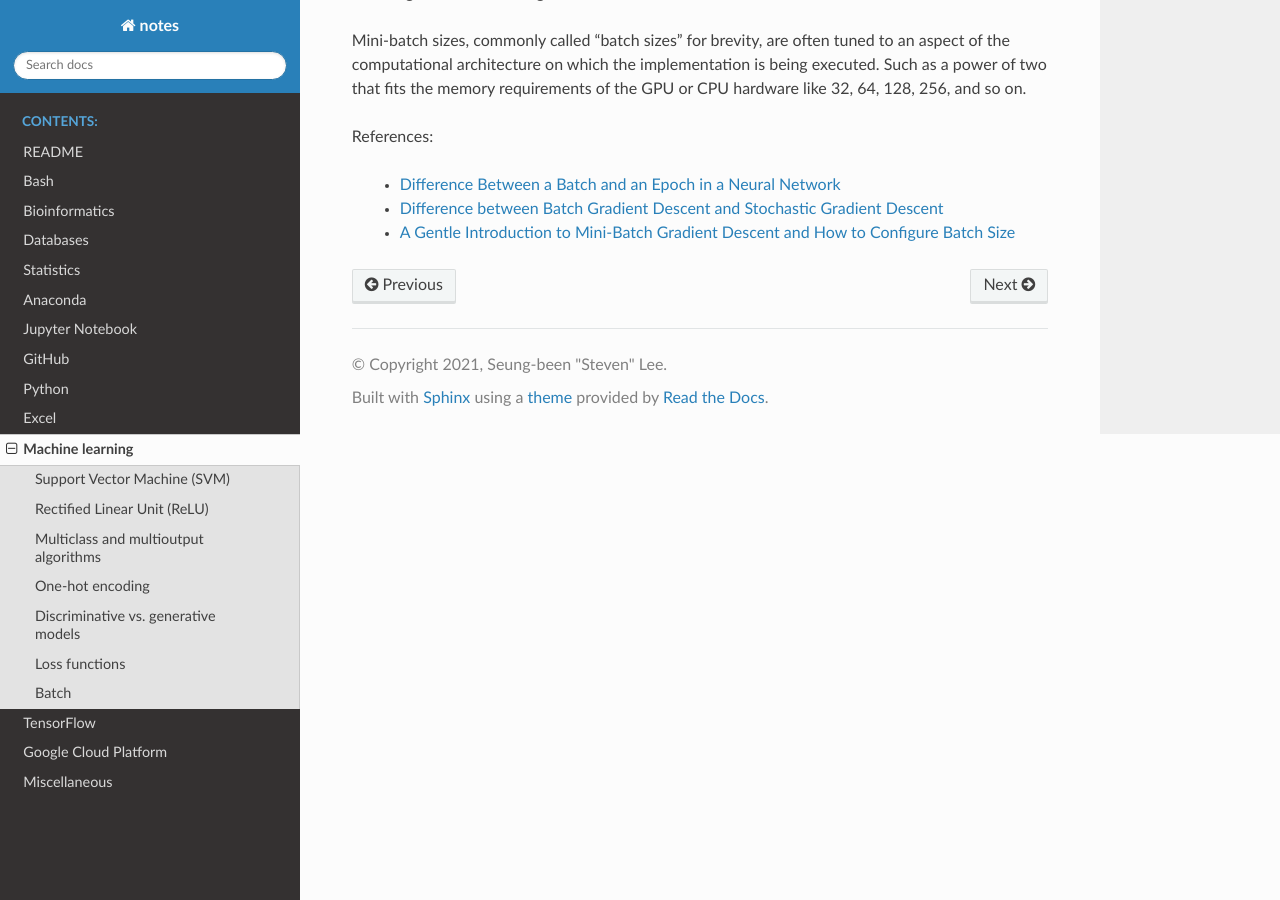
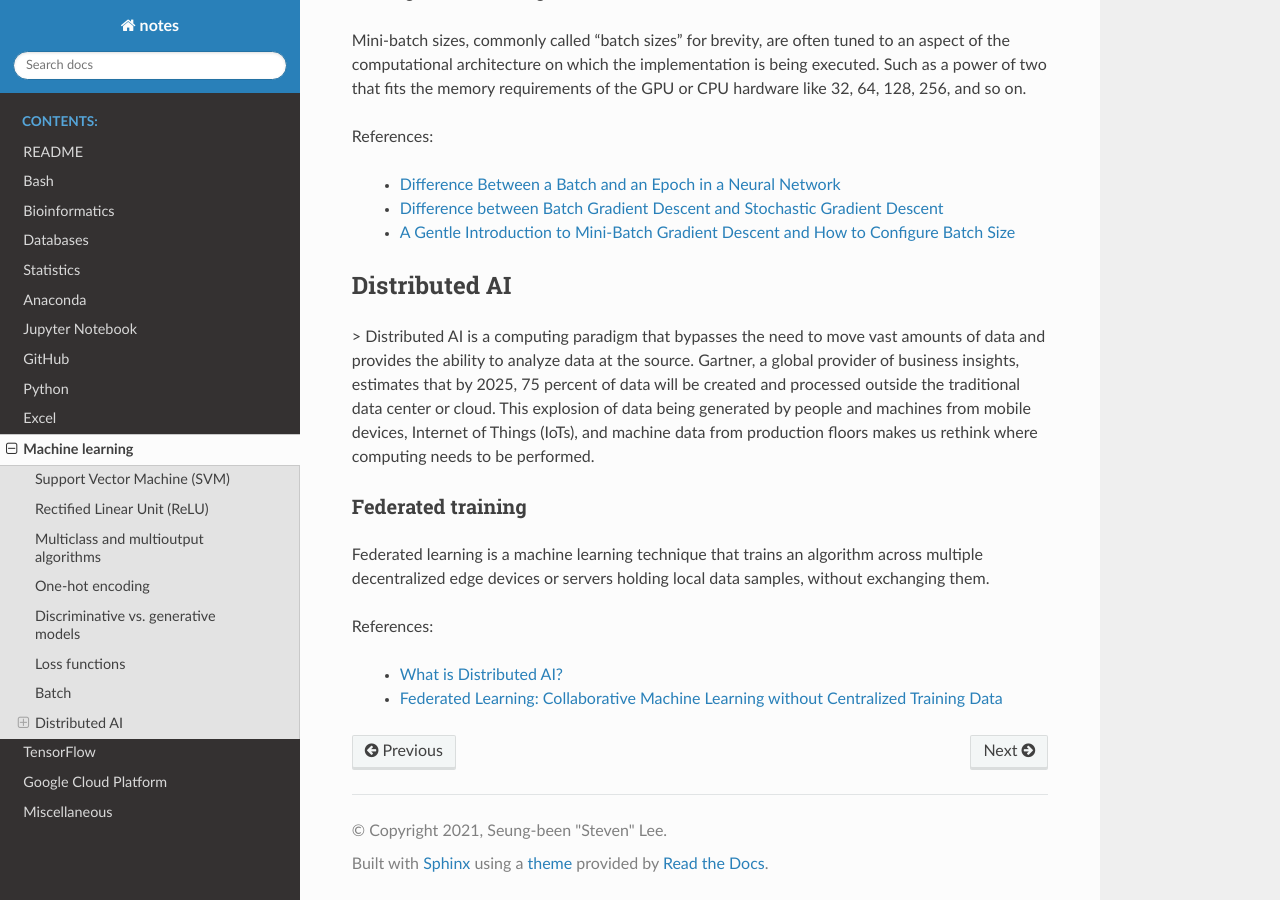
Before and after one commit to sbslee/notes, a Sphinx documentation site: the page built from docs/machine_learning.rst, in a window 1280 px wide and 900 px high, scrolled down 3362 px. Built offline with Sphinx 7.4.7 and the Read the Docs theme 2.0.0, drawn with Linux system fonts in a browser that asks for light colours.

Commit message:
Update docs

```diff
--- a/docs/machine_learning.rst
+++ b/docs/machine_learning.rst
@@ -115,3 +115,19 @@ References:
   - `Difference Between a Batch and an Epoch in a Neural Network <https://machinelearningmastery.com/difference-between-a-batch-and-an-epoch/>`__
   - `Difference between Batch Gradient Descent and Stochastic Gradient Descent <https://www.geeksforgeeks.org/difference-between-batch-gradient-descent-and-stochastic-gradient-descent/>`__
   - `A Gentle Introduction to Mini-Batch Gradient Descent and How to Configure Batch Size <https://machinelearningmastery.com/gentle-introduction-mini-batch-gradient-descent-configure-batch-size/>`__
+
+
+Distributed AI
+==============
+
+> Distributed AI is a computing paradigm that bypasses the need to move vast amounts of data and provides the ability to analyze data at the source. Gartner, a global provider of business insights, estimates that by 2025, 75 percent of data will be created and processed outside the traditional data center or cloud. This explosion of data being generated by people and machines from mobile devices, Internet of Things (IoTs), and machine data from production floors makes us rethink where computing needs to be performed.
+
+Federated training
+------------------
+
+Federated learning is a machine learning technique that trains an algorithm across multiple decentralized edge devices or servers holding local data samples, without exchanging them.
+
+References:
+
+  - `What is Distributed AI? <https://developer.ibm.com/learningpaths/get-started-distributed-ai-apis/what-is-distributed-ai/>`__
+  - `Federated Learning: Collaborative Machine Learning without Centralized Training Data <https://ai.googleblog.com/2017/04/federated-learning-collaborative.html>`__
```
